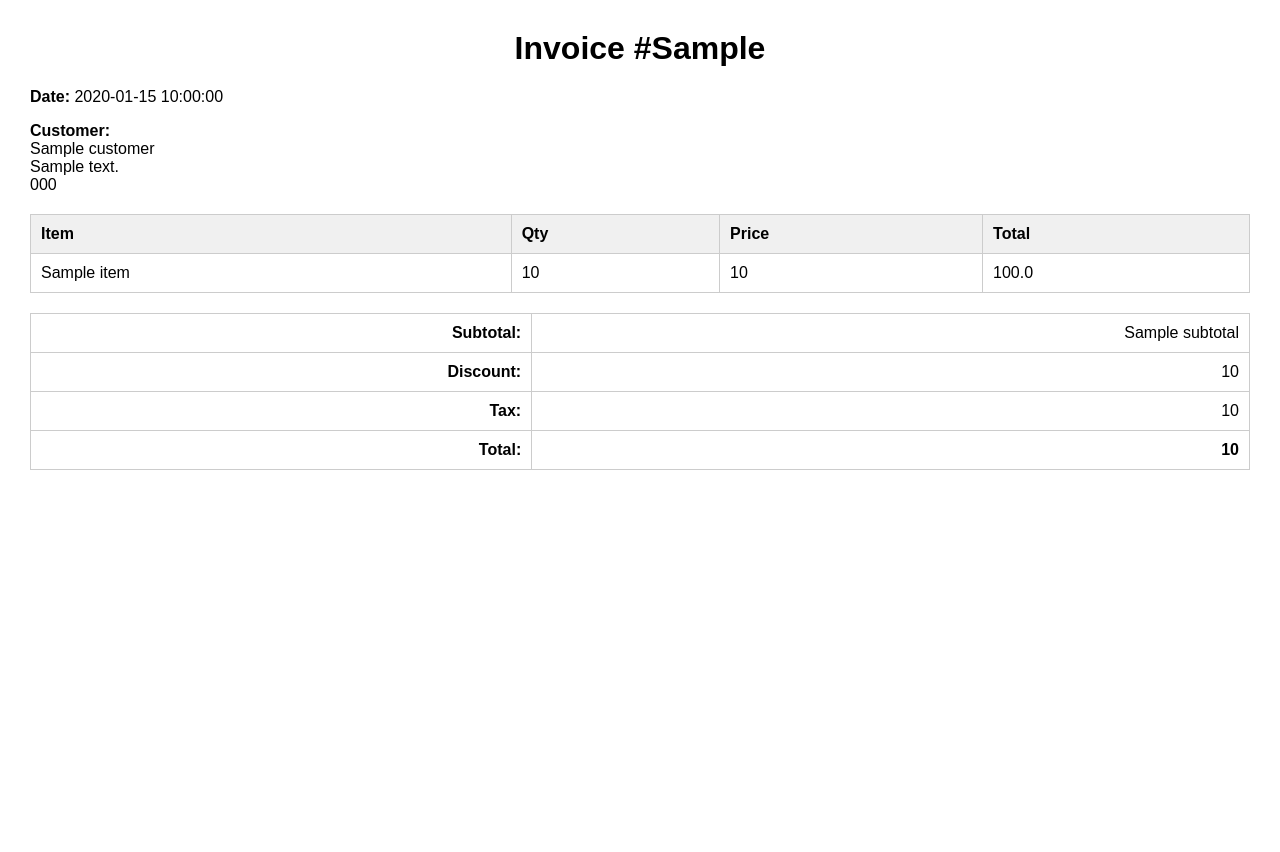
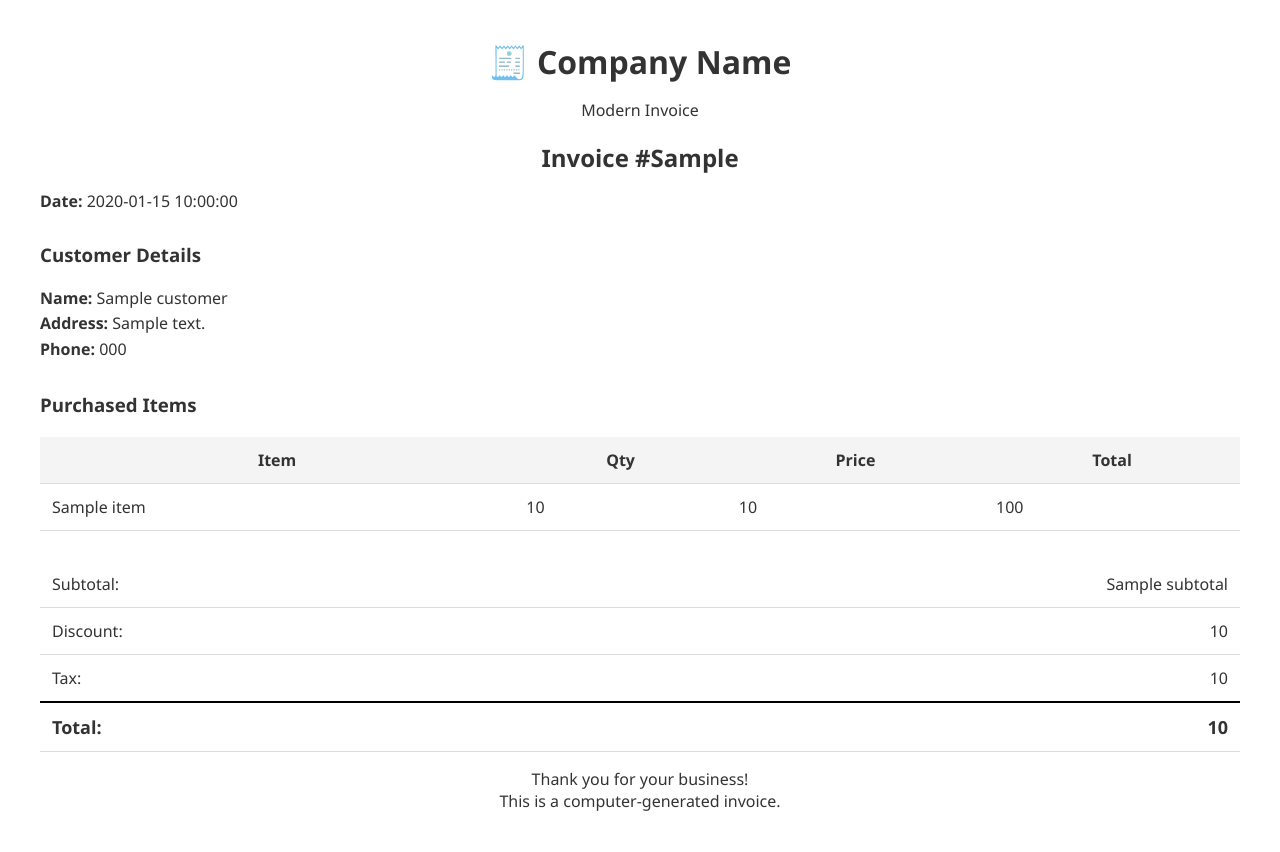
Before and after one commit to Noman14611/invoice, a Python web app: template templates/invoice_template.html in a window 1280 px wide. Before the commit the page ends 470 px from the top, so only its background shows below. Run offline with Jinja, Linux system fonts and the light colour scheme; the template is opened without the code that fills it: most values are stand-ins (such as "Sample title", 1, 10 or a date in 2020).

Commit message:
invoice_template.html

```diff
--- a/templates/invoice_template.html
+++ b/templates/invoice_template.html
@@ -2,25 +2,41 @@
 <html>
 <head>
     <meta charset="utf-8">
-    <title>Invoice {{ invoice["invoice_no"] }}</title>
+    <title>Invoice #{{ invoice.invoice_no }}</title>
     <style>
-        body { font-family: Arial, sans-serif; margin: 30px; }
-        h1 { text-align: center; }
+        body { font-family: 'Segoe UI', sans-serif; margin: 40px; color: #333; }
+        h1, h2 { text-align: center; margin-bottom: 0; }
+        .header, .footer { text-align: center; }
+        .customer-info, .summary, .items { margin-top: 30px; width: 100%; }
+        .customer-info p { line-height: 1.6; }
         table { width: 100%; border-collapse: collapse; margin-top: 20px; }
-        th, td { border: 1px solid #ccc; padding: 10px; text-align: left; }
-        th { background-color: #f0f0f0; }
-        .right { text-align: right; }
+        th, td { padding: 12px; border-bottom: 1px solid #ddd; }
+        th { background-color: #f4f4f4; }
+        .summary td { text-align: right; }
+        .summary td:first-child { text-align: left; }
+        .total { font-weight: bold; font-size: 18px; border-top: 2px solid #000; }
     </style>
 </head>
 <body>
-    <h1>Invoice #{{ invoice["invoice_no"] }}</h1>
-    <p><strong>Date:</strong> {{ invoice["date"] }}</p>
+    <div class="header">
+        <h1>🧾 Company Name</h1>
+        <p>Modern Invoice</p>
+    </div>
 
-    <p><strong>Customer:</strong><br>
-    {{ invoice["customer"]["name"] }}<br>
-    {{ invoice["customer"]["address"] }}<br>
-    {{ invoice["customer"]["phone"] }}</p>
+    <h2>Invoice #{{ invoice.invoice_no }}</h2>
+    <p><strong>Date:</strong> {{ invoice.date }}</p>
 
+    <div class="customer-info">
+        <h3>Customer Details</h3>
+        <p>
+            <strong>Name:</strong> {{ invoice.customer.name }}<br>
+            <strong>Address:</strong> {{ invoice.customer.address }}<br>
+            <strong>Phone:</strong> {{ invoice.customer.phone }}
+        </p>
+    </div>
+
+    <div class="items">
+        <h3>Purchased Items</h3>
         <table>
             <tr>
                 <th>Item</th>
@@ -28,33 +44,28 @@
                 <th>Price</th>
                 <th>Total</th>
             </tr>
-        {% for item in invoice["items"] %}
+            {% for item in invoice.items %}
             <tr>
-            <td>{{ item["name"] }}</td>
-            <td>{{ item["quantity"] }}</td>
-            <td>{{ item["price"] }}</td>
-            <td>{{ (item["quantity"] | float) * (item["price"] | float) }}</td>
+                <td>{{ item.name }}</td>
+                <td>{{ item.quantity }}</td>
+                <td>{{ item.price }}</td>
+                <td>{{ item.quantity * item.price }}</td>
             </tr>
             {% endfor %}
         </table>
+    </div>
 
-    <table style="margin-top: 20px;">
-        <tr>
-            <td class="right"><strong>Subtotal:</strong></td>
-            <td class="right">{{ invoice["subtotal"] }}</td>
-        </tr>
-        <tr>
-            <td class="right"><strong>Discount:</strong></td>
-            <td class="right">{{ invoice["discount"] }}</td>
-        </tr>
-        <tr>
-            <td class="right"><strong>Tax:</strong></td>
-            <td class="right">{{ invoice["tax"] }}</td>
-        </tr>
-        <tr>
-            <td class="right"><strong>Total:</strong></td>
-            <td class="right"><strong>{{ invoice["total"] }}</strong></td>
-        </tr>
+    <div class="summary">
+        <table>
+            <tr><td>Subtotal:</td><td>{{ invoice.subtotal }}</td></tr>
+            <tr><td>Discount:</td><td>{{ invoice.discount }}</td></tr>
+            <tr><td>Tax:</td><td>{{ invoice.tax }}</td></tr>
+            <tr class="total"><td>Total:</td><td>{{ invoice.total }}</td></tr>
         </table>
+    </div>
+
+    <div class="footer">
+        <p>Thank you for your business!<br>This is a computer-generated invoice.</p>
+    </div>
 </body>
 </html>
```
Lines whose indentation alone changed are shown as unchanged.
